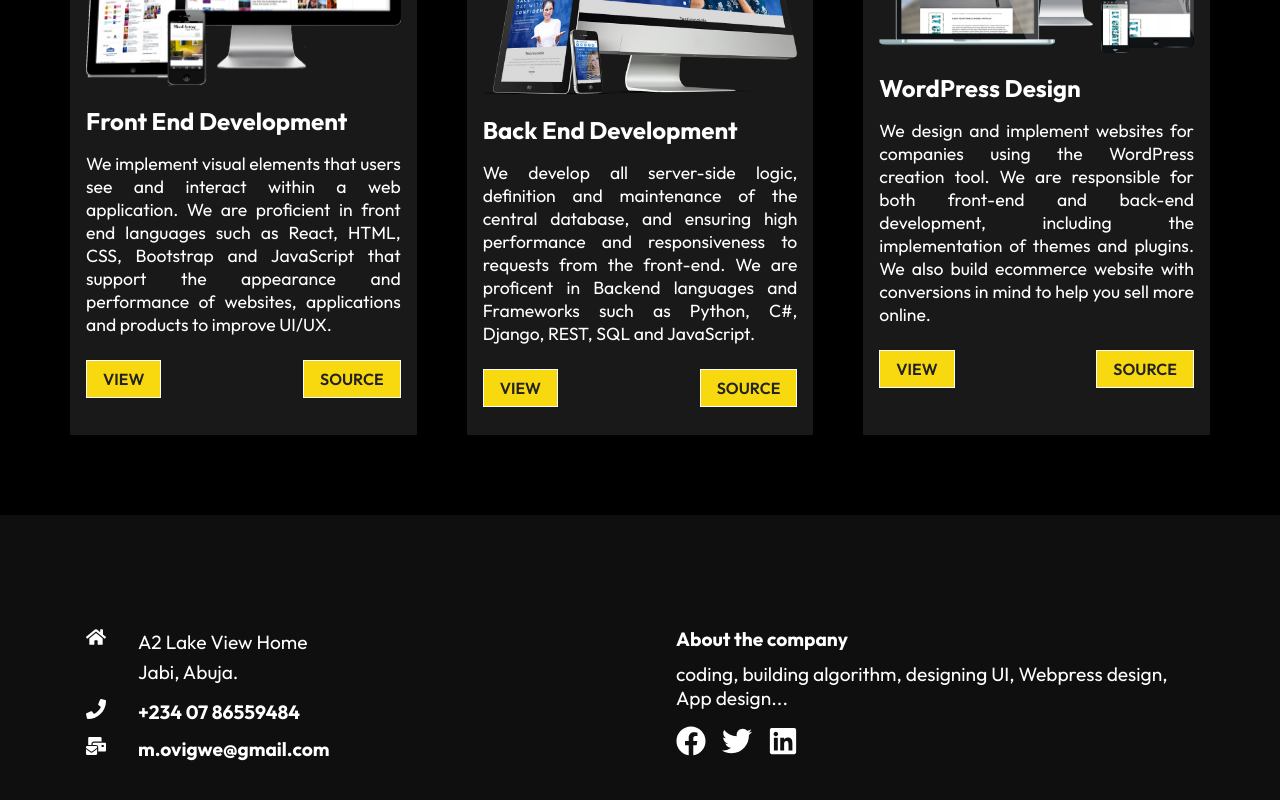
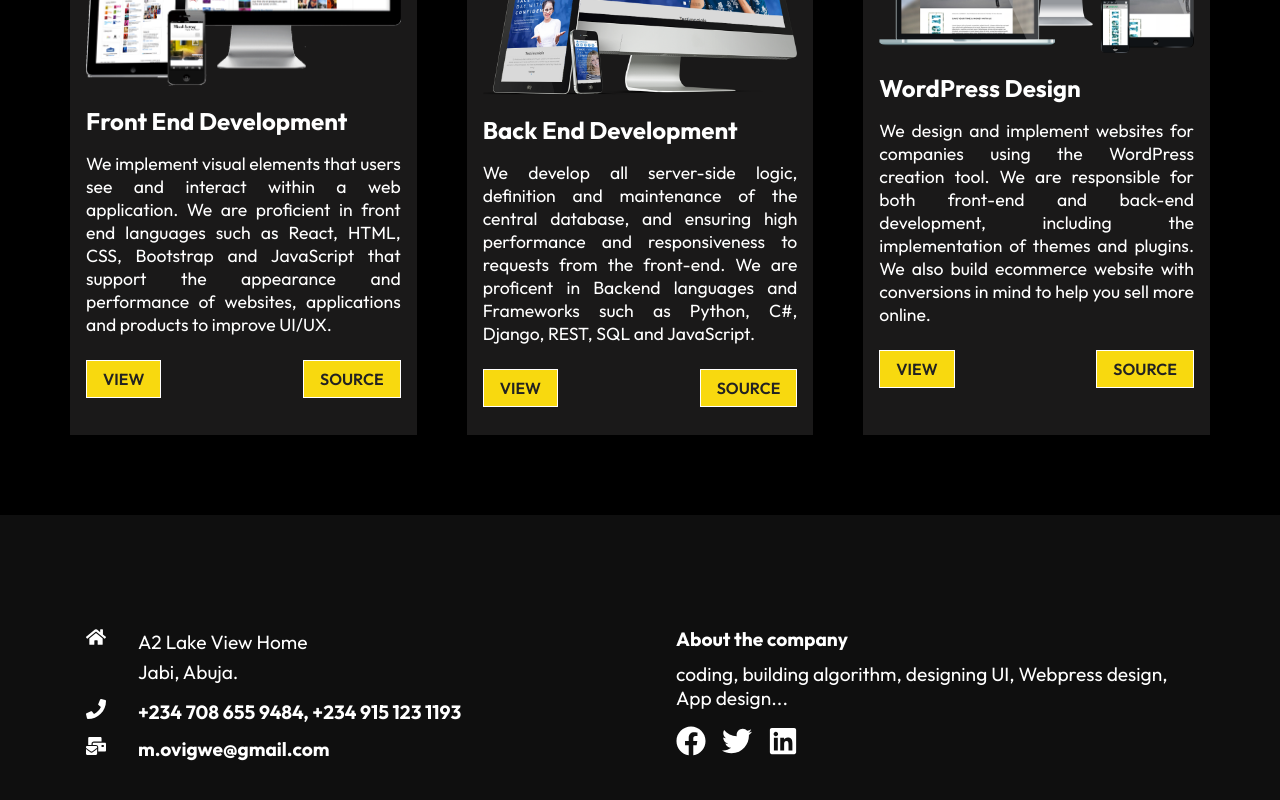
Before and after one commit to AkpokigheMarvellous/Webstack-Portfolio-Project, a React (Create React App) app in the folder marvend/: page / in a window 1280 px wide. Shown: the part 1263-2063 px from the top of the page. Built offline with nearby package versions, Linux system fonts and the light colour scheme.

Commit message:
editing contact footer address

```diff
--- a/marvend/src/components/Footer.js
+++ b/marvend/src/components/Footer.js
@@ -23,7 +23,7 @@ const Footer = () => {
                 style={{color:
                 "#fff", marginRight: "2rem"}}
                 />
-                +234 07 86559484
+                +234 708 655 9484, +234 915 123 1193
                 </h4>
             </div>
             <div className="email">
```
